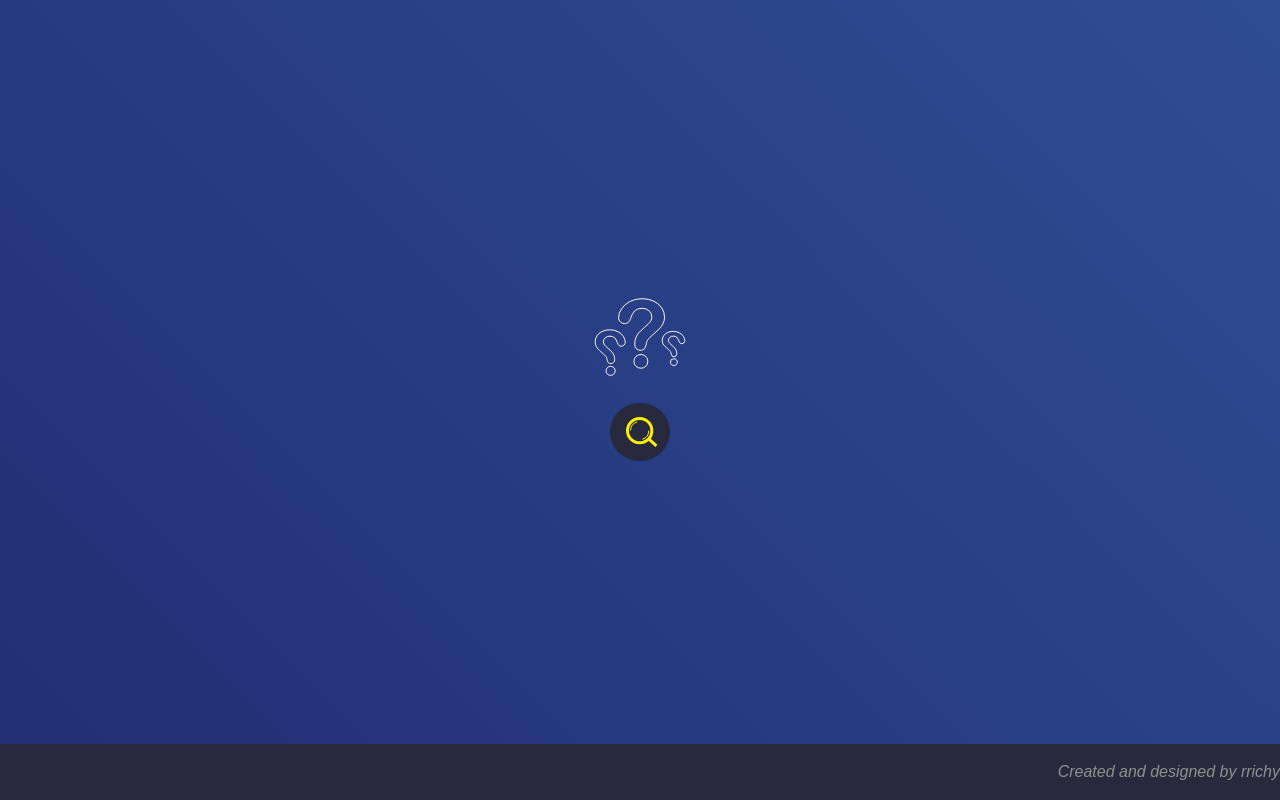
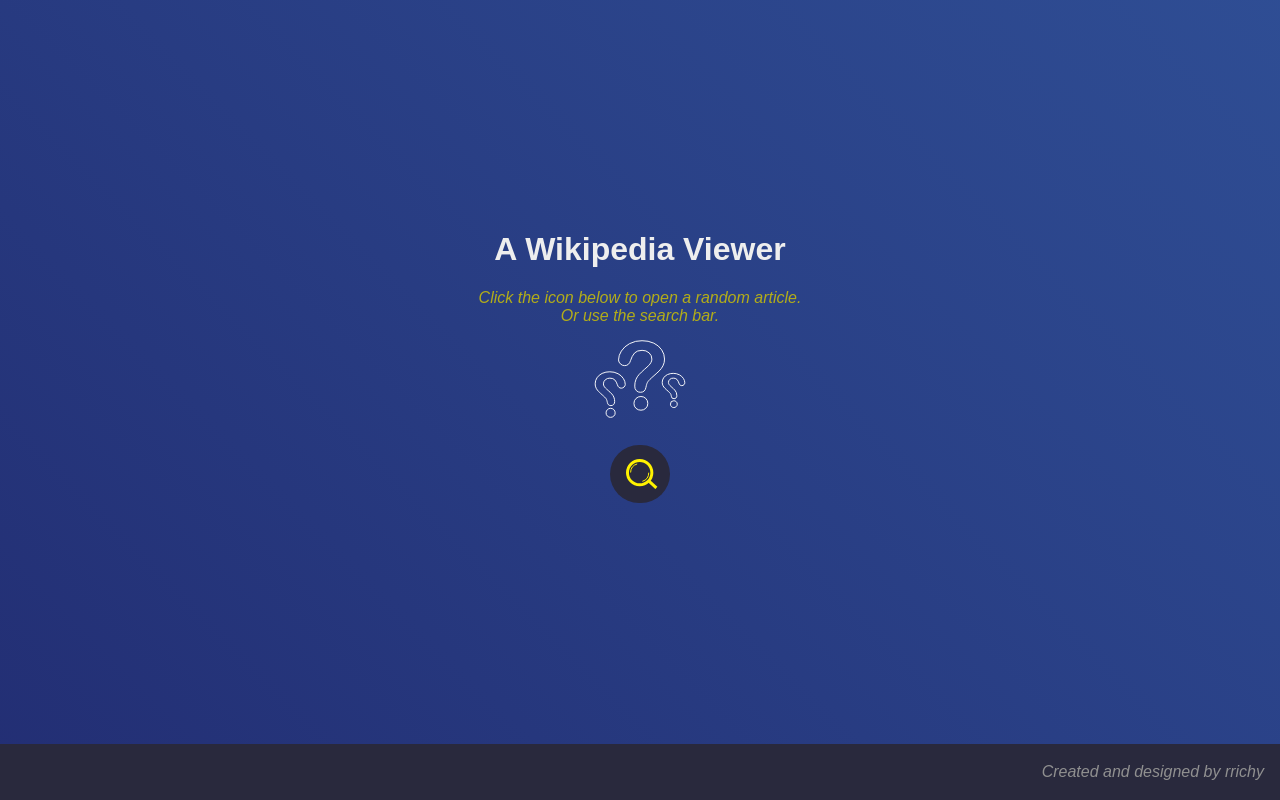
Before and after one commit to rrichy/wiki-viewer, a React (Create React App) app: page / in a window 1280 px wide. Built offline with nearby package versions, Linux system fonts and the light colour scheme.

Commit message:
update
automatic closing of search bar if empty and not focused.

```diff
--- a/package.json
+++ b/package.json
@@ -1,11 +1,13 @@
 {
   "name": "wiki-viewer",
+  "homepage": "https://rrichy.github.io/wiki-viewer",
   "version": "0.1.0",
   "private": true,
   "dependencies": {
     "@testing-library/jest-dom": "^5.14.1",
     "@testing-library/react": "^11.2.7",
     "@testing-library/user-event": "^12.8.3",
+    "gh-pages": "^3.2.1",
     "jquery": "^3.6.0",
     "react": "^17.0.2",
     "react-dom": "^17.0.2",
@@ -13,6 +15,8 @@
     "web-vitals": "^1.1.2"
   },
   "scripts": {
+    "predeploy": "npm run build",
+    "deploy": "gh-pages -d build",
     "start": "react-scripts start",
     "build": "react-scripts build",
     "test": "react-scripts test",
--- a/public/index.html
+++ b/public/index.html
@@ -24,7 +24,7 @@
       work correctly both with client-side routing and a non-root public URL.
       Learn how to configure a non-root public URL by running `npm run build`.
     -->
-    <title>React App</title>
+    <title>Wikipedia Viewer</title>
   </head>
   <body>
     <noscript>You need to enable JavaScript to run this app.</noscript>
--- a/src/components/app.jsx
+++ b/src/components/app.jsx
@@ -23,7 +23,7 @@
 
 		this.updateResults = this.updateResults.bind(this);
 		this.updateSearch = this.updateSearch.bind(this);
-		this.randomPage = this.randomPage.bind(this);
+		this.showBar = this.showBar.bind(this);
 	}
 
 	updateResults(e) {
@@ -42,26 +42,37 @@
 					result.push([title, extract, pageid]);
 				}
 				document.querySelector('#root').style.height = 'fit-content';
-				// document.querySelector('#footer').style.height = '5%';
 				this.setState({ results: result });
 			}
 		});
 	}
 
-	updateSearch(e) {
+	async updateSearch(e) {
 		const value = e.target.value;
-		this.setState({ search: value});
+		await this.setState({ search: value});
 	}
 
-	randomPage() {
-		window.open('https://en.wikipedia.org/wiki/Special:Random');
-		return false;
+	showBar(e) {
+		const bar = document.querySelector('.search-txt');
+		if(bar.style.width != '300px') {
+			bar.style.width = '300px';
+			bar.focus();
+			let checkActive = setInterval(() => {
+				if(document.activeElement != bar && !this.state.search) {
+					bar.style.width = '0px';
+					clearInterval(checkActive);
+				}
+			}, 100);
+		}
 	}
 
 	render() {
 		return (
 			<React.Fragment>
 				<div id="wrapper">
+					 <h1>A Wikipedia Viewer</h1>
+					 <p>Click the icon below to open a random article.</p>
+					 <p>Or use the search bar.</p>
 					<a id="random" href="https://en.wikipedia.org/wiki/Special:Random" target="_blank">
 						<svg xmlns="http://www.w4.org/2000/svg" viewBox="-5 0 106.32 91.08" width="100px" height="100px">
 							<g id="qm1" style={{isolation: "isolate"}}><path d="M30.72,34a17.68,17.68,0,0,1,3-9.4,23,23,0,0,1,8.69-7.89,27.38,27.38,0,0,1,13.33-3.12,28.47,28.47,0,0,1,12.5,2.61,20.26,20.26,0,0,1,8.38,7.1,17.43,17.43,0,0,1,3,9.77,15.1,15.1,0,0,1-1.68,7.27,22.2,22.2,0,0,1-4,5.4Q71.55,48,65.54,53.33A33.06,33.06,0,0,0,62.88,56a10.76,10.76,0,0,0-1.49,2.1A10.13,10.13,0,0,0,60.63,60c-.18.63-.45,1.75-.81,3.34q-.91,5.09-5.81,5.08a5.93,5.93,0,0,1-4.27-1.66A6.54,6.54,0,0,1,48,61.83a18.14,18.14,0,0,1,1.27-7.11,17.86,17.86,0,0,1,3.37-5.27c1.4-1.51,3.28-3.31,5.66-5.4q3.12-2.73,4.52-4.12a14.11,14.11,0,0,0,2.34-3.1,7.45,7.45,0,0,0,1-3.71,8.67,8.67,0,0,0-2.9-6.6,10.62,10.62,0,0,0-7.5-2.68q-5.37,0-7.91,2.71a21.67,21.67,0,0,0-4.29,8q-1.67,5.52-6.3,5.52a6.19,6.19,0,0,1-4.62-1.93A5.9,5.9,0,0,1,30.72,34ZM54.55,87.46a7.65,7.65,0,0,1-5.2-1.93,6.75,6.75,0,0,1-2.22-5.39A6.94,6.94,0,0,1,49.28,75a7.25,7.25,0,0,1,5.27-2.1,7.17,7.17,0,0,1,7.28,7.28,6.83,6.83,0,0,1-2.2,5.37A7.44,7.44,0,0,1,54.55,87.46Z" transform="translate(-5.39 -4.5)" style={{fill: "none", stroke: "#fff", strokeMiterlimit: 10}}/></g>
@@ -72,7 +83,7 @@
 						</svg>
 					</a>
 
-					<form onSubmit={this.updateResults} onClick={this.showSearch}>
+					<form onSubmit={this.updateResults} onMouseOver={this.showBar}>
 						<input className='search-txt' type="text" placeholder="Type here to search" value={this.state.search} onChange={this.updateSearch}/>
 						<svg className='search-btn' xmlns="http://www.w3.org/2000/svg" viewBox="0 0 31.78 30.3" >
 							<circle id="frame" cx="13.81" cy="13.81" r="12.31" style={{fill:"none", stroke:"#fff200", strokeMiterlimit:10, strokeWidth:"3px"}}/>
--- a/src/style.css
+++ b/src/style.css
@@ -1,3 +1,8 @@
+* {
+	font-family: Arial, Helvetica, sans-serif;
+	color: #eee;
+}
+
 body {
 	background: linear-gradient(45deg,#1b1b60,#4c98e1);
 	margin: 0;
@@ -13,7 +18,6 @@
 }
 
 #root {
-	font-family: Arial, Helvetica, sans-serif;
 	height: 100vh;
 	display: flex;
 	/* flex-direction: column; */
@@ -31,8 +35,13 @@
 }
 
 a {
-	margin-top: 2rem;
 	margin-bottom: 1rem;
+}
+
+#wrapper > p {
+	font-style: italic;
+	margin: 0;
+	color: #b3ad19;
 }
 
 #qm1, #qm2, #qm3, #qm4, #qm5 {
@@ -98,9 +107,9 @@
 	margin-bottom: 1rem;
 }
 
-form:hover .search-txt{
+/* form:hover .search-txt{
 	width: 300px;
-}
+} */
 
 .search-txt {
 	width: 0px;
@@ -110,7 +119,6 @@
 	border: none;
 	outline: none;
 	background: transparent;
-	color: #eee;
 	transition: 0.2s;
 }
 
@@ -126,7 +134,6 @@
 	margin: .5rem 5rem;
 	width: 90vw;
 	text-decoration: none;
-	color: #eee;
 	padding: 10px;
 	border-radius: .75rem;
 }
@@ -144,7 +151,11 @@
 	width: 100vw;
 	height: 3.5rem;
 	background: #29293d;
+}
+
+#footer > p {
 	font-weight: 400;
 	font-style: italic;
 	color: #909090;
+	margin-right: 1rem;
 }
```
Also changed, not shown: 1 other file (tests, documents, lock files or other folders).
